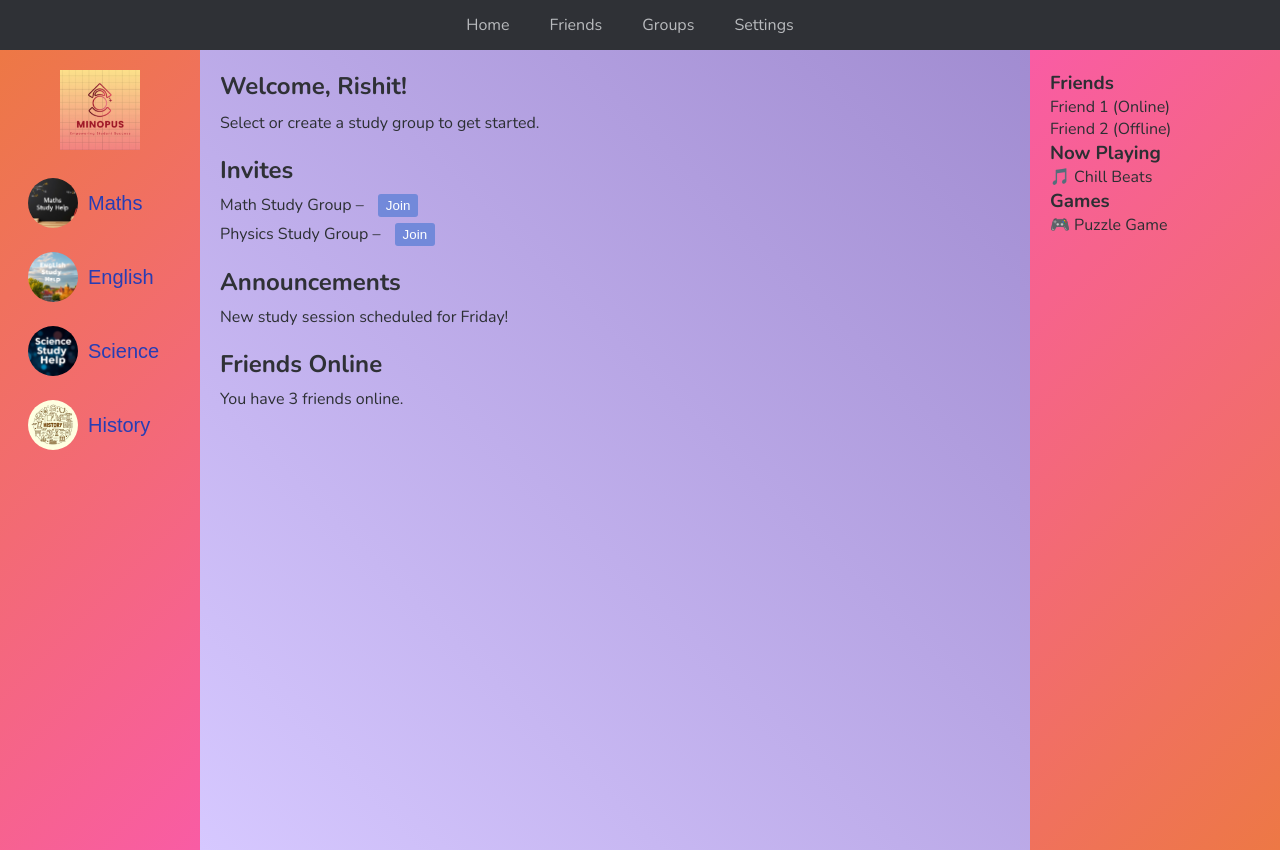
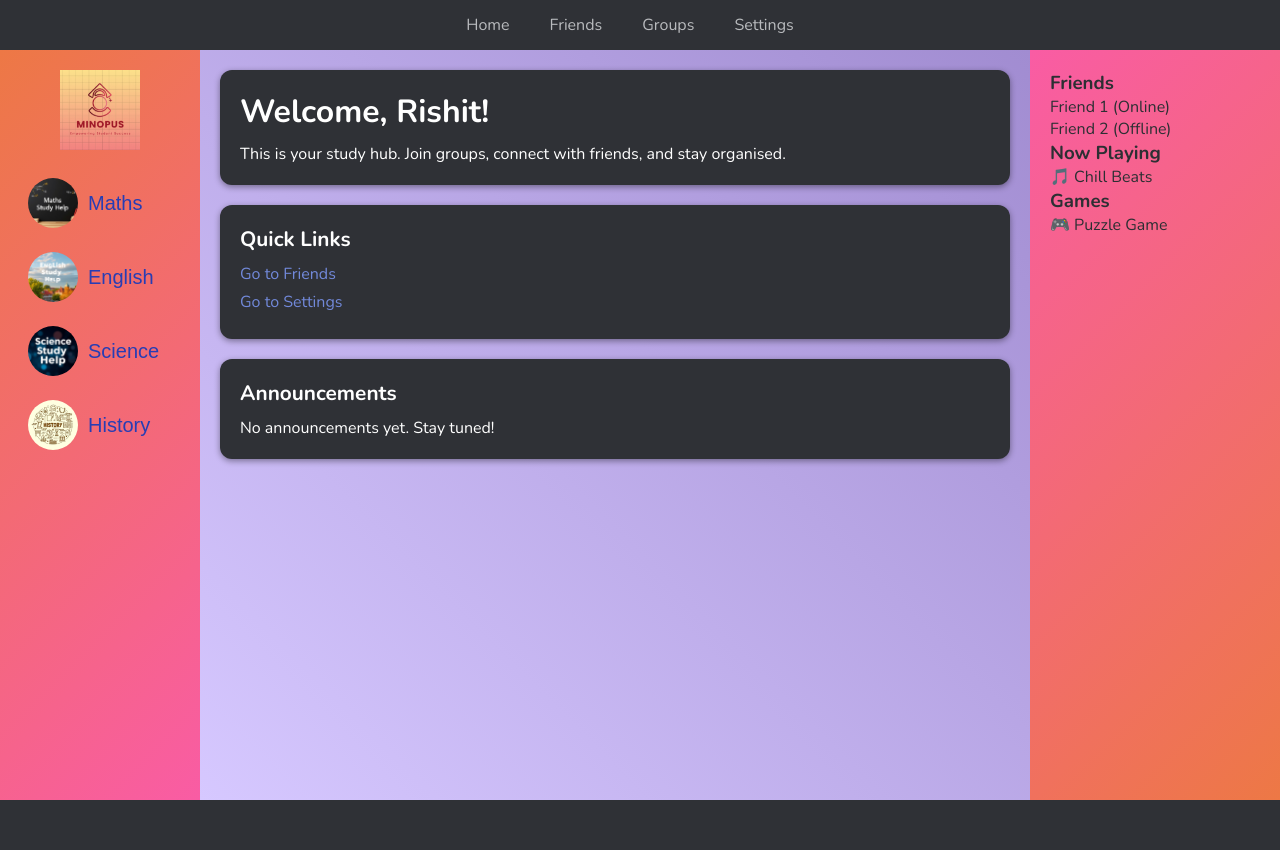
Before and after one commit to Rishit150/Computing-Web-App, a Flask app: page /homepage in a window 1280 px wide. After the commit the page ends 800 px from the top, so only its background shows below. Run offline with Flask 3, Linux system fonts and the light colour scheme; data comes from the database, SQL or seed files in the repository.

Commit message:
Change homepage and friend colour

```diff
--- a/Flask/static/css/style.css
+++ b/Flask/static/css/style.css
@@ -63,7 +63,7 @@
 .sidebar-left {
     width: 200px;
     background: linear-gradient(135deg, #ED7845, #F95CA4);
-    min-height: 100vh; /* makes sure it covers the whole viewport */
+    min-height: 80vh; /* makes sure it covers the whole viewport */
     color: white;
     padding: 20px;
     box-sizing: border-box;
@@ -368,11 +368,11 @@
 }
 
 .friend-entry.online .friend-status {
-	color: #3ba55d;  /* green for online */
+	color: rgb(10, 232, 10) !important;
 }
 
 .friend-entry.offline .friend-status {
-	color: #747f8d;  /* gray for offline */
+	color: rgb(255, 39, 39) !important;
 }
 
 
@@ -490,3 +490,44 @@
 .settings-btn:hover {
 	background-color: #5b6eae;
 }
+
+
+/* === Homepage Cards === */
+.homepage-card {
+	background: #2f3136; /* dark mode card */
+	color: #fff;
+	border-radius: 12px;
+	padding: 20px;
+	margin-bottom: 20px;
+	box-shadow: 0 2px 6px rgba(0,0,0,0.4);
+}
+
+.homepage-card h1 {
+	font-size: 2rem;
+	margin-bottom: 10px;
+	color: #fff;
+}
+
+.homepage-card h2 {
+	font-size: 1.3rem;
+	margin-bottom: 10px;
+	color: white; /* accent colour */
+}
+
+.homepage-card ul {
+	list-style: none;
+	padding: 0;
+}
+
+.homepage-card ul li {
+	margin: 6px 0;
+}
+
+.homepage-card ul li a {
+	color: #7289da;
+	text-decoration: none;
+}
+
+.homepage-card ul li a:hover {
+	text-decoration: underline;
+}
--- a/Flask/templates/partials/homepage.html
+++ b/Flask/templates/partials/homepage.html
@@ -2,43 +2,37 @@
 <html lang="en">
 <head>
 	<meta charset="UTF-8">
-    <title>Study Dashboard</title>
+	<title>Homepage</title>
 	<link rel="stylesheet" href="{{ url_for('static', filename='css/style.css') }}">
 </head>
 <body>
-    <!-- Topbar partial -->
+	<div class="page-container">
 		{% include 'partials/topbar.html' %}
-
 		<div class="container">
-        <!-- Menubar partial (left sidebar) -->
 			{% include 'partials/menubar.html' %}
 
-        <!-- Main homepage content -->
-        <main class="home-content">
+			<main class="home-content homepage-page">
+				<div class="homepage-card">
 					<h1>Welcome, Rishit!</h1>
-            <p>Select or create a study group to get started.</p>
+					<p>This is your study hub. Join groups, connect with friends, and stay organised.</p>
+				</div>
 
-            <section class="section invites">
-                <h2>Invites</h2>
+				<div class="homepage-card">
+					<h2>Quick Links</h2>
 					<ul>
-                    <li>Math Study Group – <button>Join</button></li>
-                    <li>Physics Study Group – <button>Join</button></li>
+						<li><a href="{{ url_for('friends') }}">Go to Friends</a></li>
+						<li><a href="{{ url_for('settings') }}">Go to Settings</a></li>
 					</ul>
-            </section>
+				</div>
 
-            <section class="section announcements">
+				<div class="homepage-card">
 					<h2>Announcements</h2>
-                <p>New study session scheduled for Friday!</p>
-            </section>
-
-            <section class="section friends">
-                <h2>Friends Online</h2>
-                <p>You have 3 friends online.</p>
-            </section>
+					<p>No announcements yet. Stay tuned!</p>
+				</div>
 			</main>
 
-        <!-- Right sidebar partial -->
 			{% include 'partials/rightsidebar.html' %}
+		</div>
 	</div>
 </body>
 </html>
```
Lines whose indentation alone changed are shown as unchanged.
